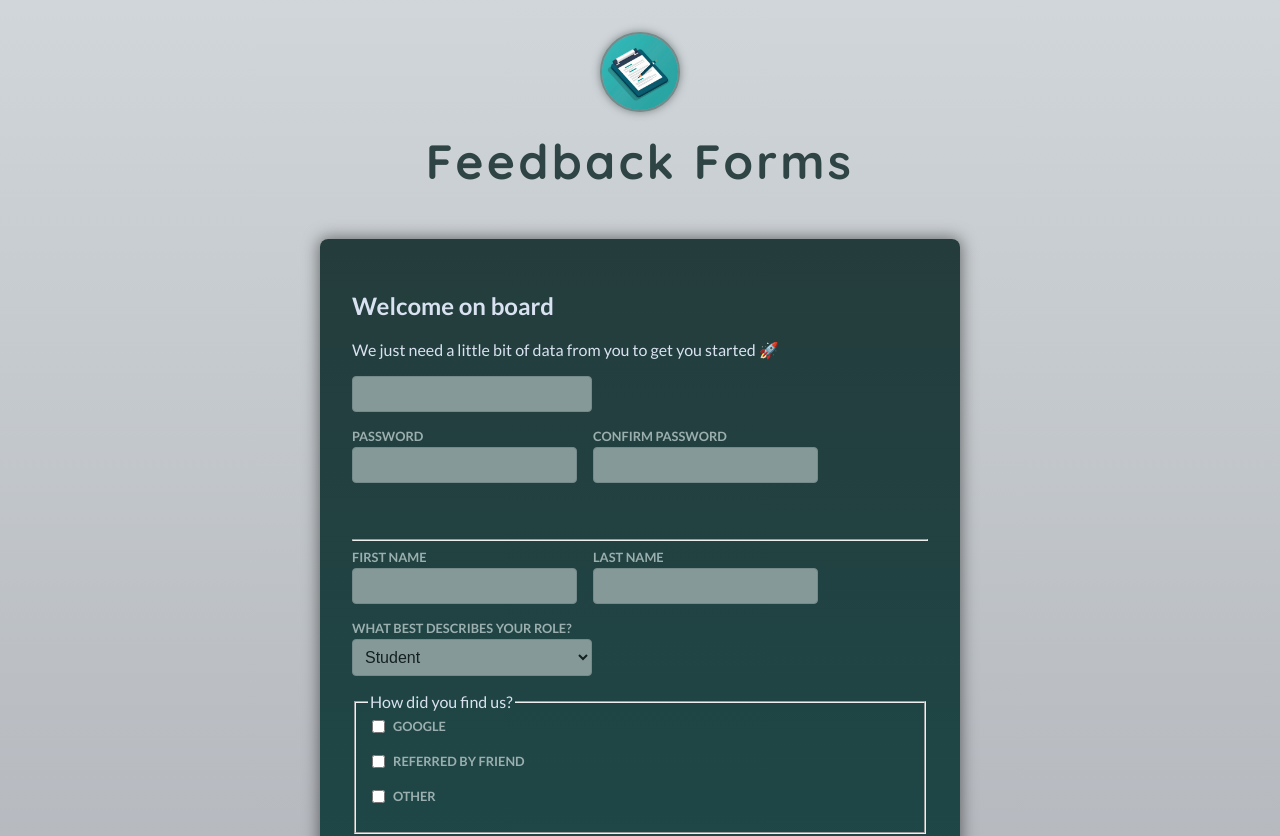
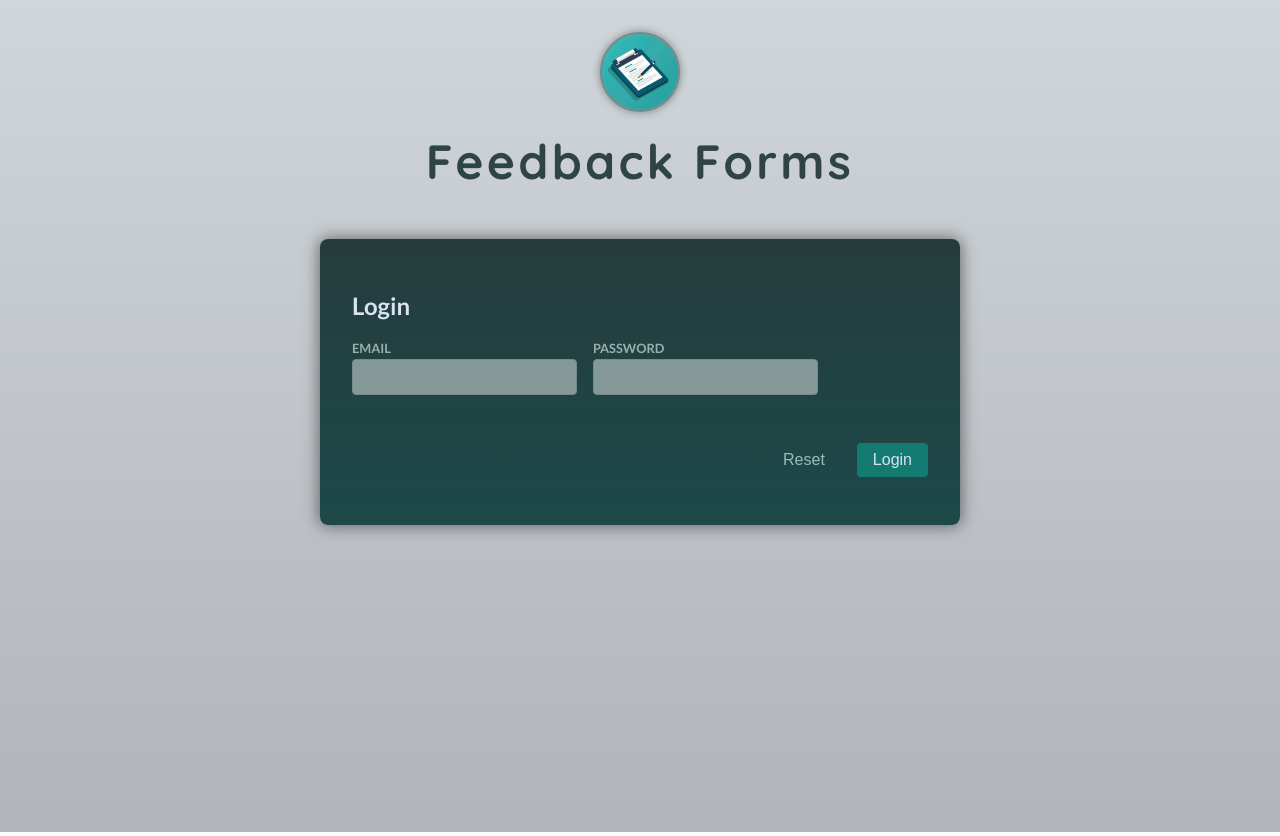
Before and after one commit to Rod7678/FormHandlingUsingReact, a React (Vite) app: page / in a window 1280 px wide. Shown: the top 836 px of the page. Built offline with nearby package versions, Linux system fonts and the light colour scheme.

Commit message:
Added new input component to component

```diff
--- a/src/App.jsx
+++ b/src/App.jsx
@@ -1,15 +1,15 @@
 import Header from './components/Header.jsx';
 // import Login from './components/Login.jsx';
-import SignUp from './components/SignUp.jsx';
-// import Login from './components/StateLogin.jsx';
+// import SignUp from './components/SignUp.jsx';
+import Login from './components/StateLogin.jsx';
 
 function App() {
   return (
     <>
       <Header />
       <main>
-        <SignUp />
-        {/* <Login /> */}
+        {/* <SignUp /> */}
+        <Login />
       </main>
     </>
   );
--- /dev/null
+++ b/src/components/Input.jsx
@@ -0,0 +1,9 @@
+export default function Input({label,id,error, ...props}){
+    return (
+        <div className="control no-margin">
+          <label htmlFor={id}>{label}</label>
+          <input id={id} {...props} />
+          <div className="control-error">{error && <p>{error}</p>}</div>
+        </div>
+    );
+}
--- a/src/components/StateLogin.jsx
+++ b/src/components/StateLogin.jsx
@@ -1,5 +1,5 @@
 import { useState } from "react";
-import { ESModulesEvaluator } from "vite/module-runner";
+import Input from "./Input.jsx";
 
 export default function Login() {
   // const [enteredEmail, setEnteredEmail] = useState('');
@@ -14,6 +14,7 @@ export default function Login() {
 });
 
 const emailIsValid =  didEdit.email && !enteredValues.email.includes('@');
+const passwordIsValid =  didEdit.password && enteredValues.password.trim() < 6 ;
 
   function handleInputChanges(identifier, value){
     setEnteredValues((prevValues)=>({
@@ -54,31 +55,28 @@ const emailIsValid =  didEdit.email && !enteredValues.email.includes('@');
       <h2>Login</h2>
 
       <div className="control-row">
-        <div className="control no-margin">
-          <label htmlFor="email">Email</label>
-          <input
+        <Input
+        label="Email"
          id="email"
          type="email"
          name="email"
          onBlur={()=> handleInputBlur('email')}
          onChange={(event)=>handleInputChanges('email', event.target.value)}
          value={enteredValues.email}
+         error={emailIsValid && 'please enter valid email'}
          />
 
-          <div className="control-error">
-            {emailIsValid && <p>please enter valid email</p>}
-          </div>
-        </div>
-
-        <div className="control no-margin">
-          <label htmlFor="password">Password</label>
-          <input
+        <Input
+        label="Password"
         id="password"
         type="password"
         name="password"
+        onBlur={()=> handleInputBlur('password')}
         onChange={(event)=>handleInputChanges('password', event.target.value)}
-          value={enteredValues.password}/>
-        </div>
+        value={enteredValues.password}
+        error={passwordIsValid && 'please enter valid password'}
+        />
+
       </div>
 
       <p className="form-actions">
```
Lines whose indentation alone changed are shown as unchanged.
